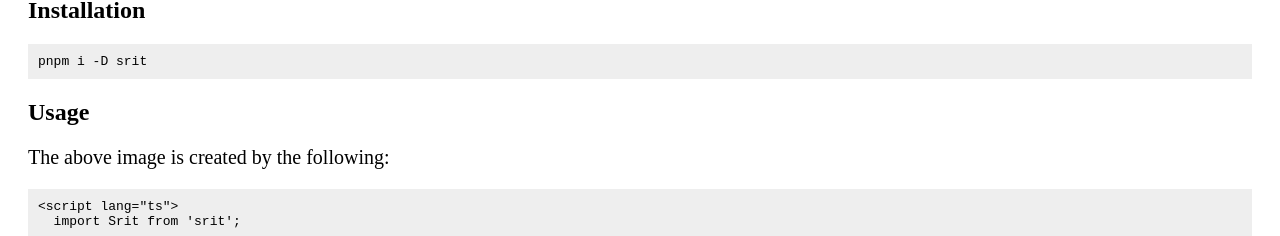
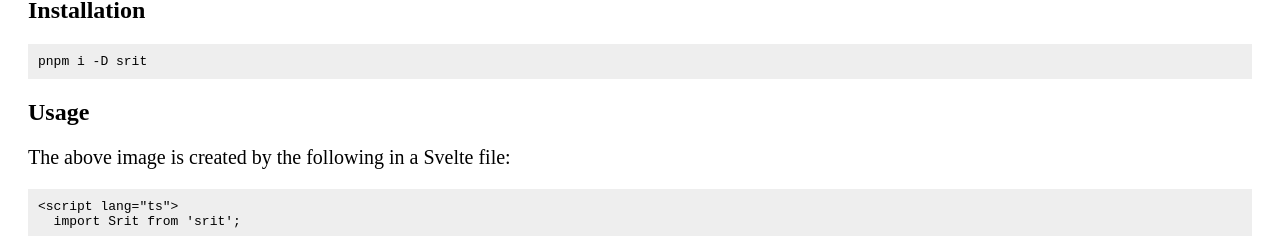
Before and after one commit to shinokada/srit, a SvelteKit app: page / in a window 1280 px wide. Shown: the part 950-1186 px from the top of the page. Built offline with nearby package versions, Linux system fonts and the light colour scheme.

Commit message:
docs: update +page.svelte

```diff
--- a/src/routes/+page.svelte
+++ b/src/routes/+page.svelte
@@ -14,7 +14,7 @@
 <pre><code>pnpm i -D srit</code></pre>
 
 <h2>Usage</h2>
-<p>The above image is created by the following:</p>
+<p>The above image is created by the following in a Svelte file:</p>
 
 <pre><code>&lt;script lang=&quot;ts&quot;&gt;
   import Srit from 'srit';
```
